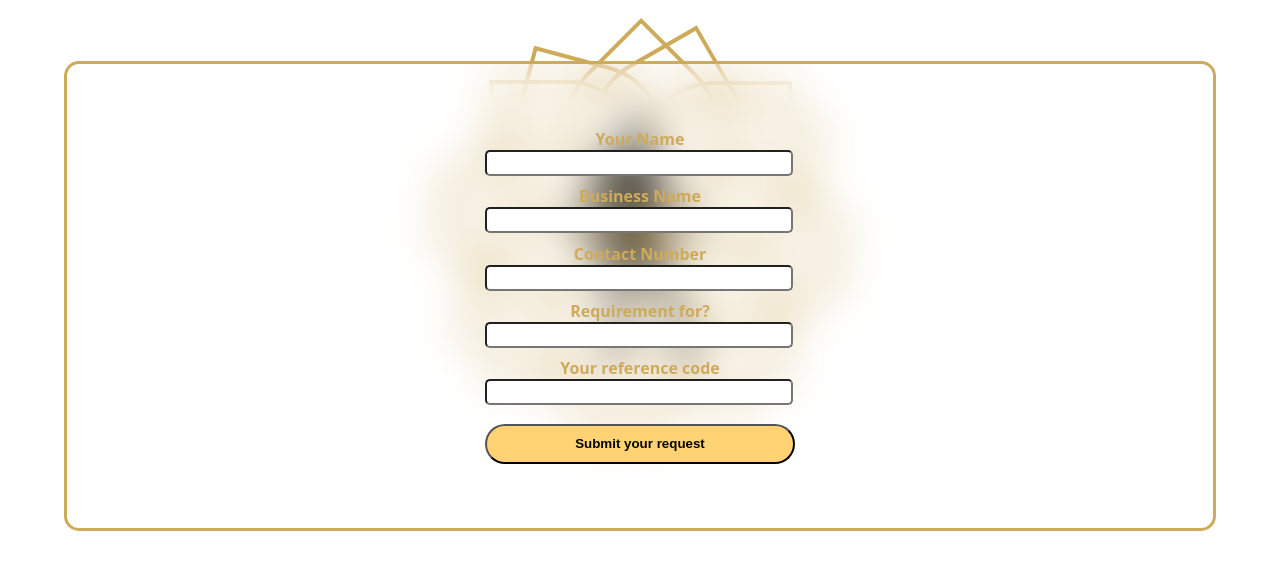
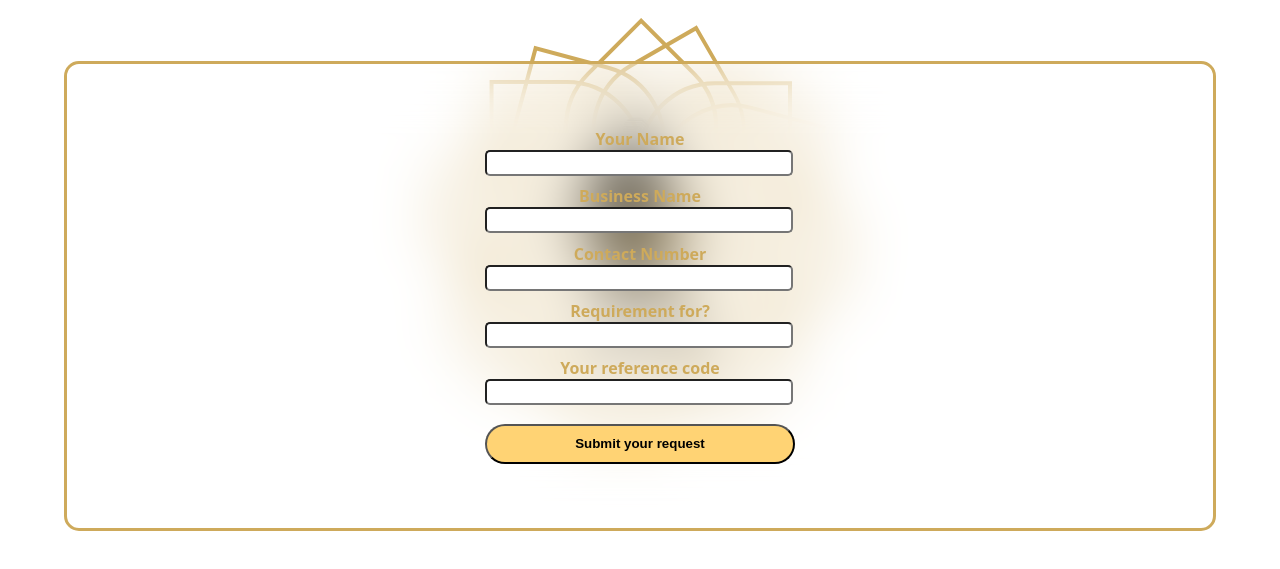
Before and after one commit to SarthAradhye/requestForm, a plain HTML site: page index.html in a window 1280 px wide. Shown: the part 131-700 px from the top of the page. Drawn offline with Linux system fonts and the light colour scheme.

Commit message:
Update style.css

```diff
--- a/style.css
+++ b/style.css
@@ -34,7 +34,7 @@ form{
     margin: 5%;
     padding: 5%;
     background-color: transparent;
-    backdrop-filter: blur(20px);
+    backdrop-filter: blur(30px);
     border: #ceaa5b solid 3px;
     border-radius: 15px;
     align-content: center;
```
